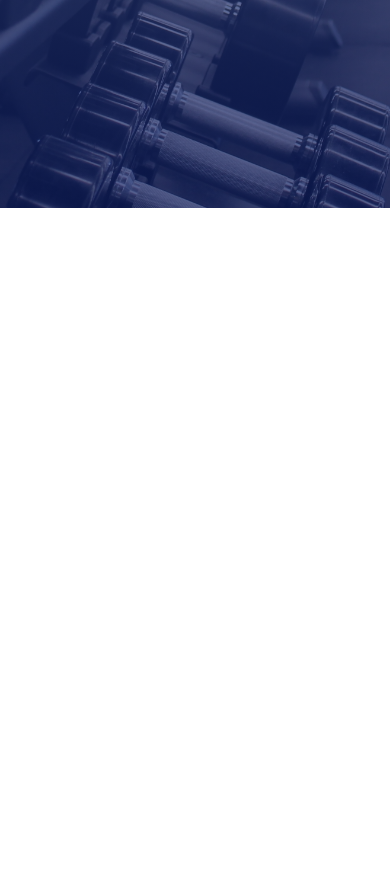
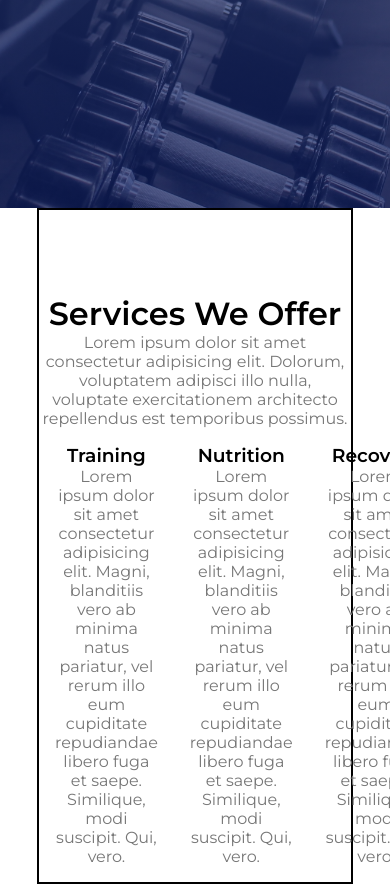
Before and after one commit to singhimat99/general-gym-website, a plain HTML site: page index.html in a window 390 px wide. Shown: the part 636-1520 px from the top of the page. Before the commit the page ends 916 px from the top, so only its background shows below. Drawn offline with Linux system fonts and the light colour scheme.

```diff
--- a/index.html
+++ b/index.html
@@ -46,5 +46,44 @@
         <a href="" class="action-btn">Visit Us</a>
       </div>
     </section>
+
+    <!-- course -->
+    <section class="services">
+      <h1>Services We Offer</h1>
+      <p>
+        Lorem ipsum dolor sit amet consectetur adipisicing elit. Dolorum,
+        voluptatem adipisci illo nulla, voluptate exercitationem architecto
+        repellendus est temporibus possimus.
+      </p>
+      <div class="row">
+        <div class="service-col">
+          <h3>Training</h3>
+          <p>
+            Lorem ipsum dolor sit amet consectetur adipisicing elit. Magni,
+            blanditiis vero ab minima natus pariatur, vel rerum illo eum
+            cupiditate repudiandae libero fuga et saepe. Similique, modi
+            suscipit. Qui, vero.
+          </p>
+        </div>
+        <div class="service-col">
+          <h3>Nutrition</h3>
+          <p>
+            Lorem ipsum dolor sit amet consectetur adipisicing elit. Magni,
+            blanditiis vero ab minima natus pariatur, vel rerum illo eum
+            cupiditate repudiandae libero fuga et saepe. Similique, modi
+            suscipit. Qui, vero.
+          </p>
+        </div>
+        <div class="service-col">
+          <h3>Recovery</h3>
+          <p>
+            Lorem ipsum dolor sit amet consectetur adipisicing elit. Magni,
+            blanditiis vero ab minima natus pariatur, vel rerum illo eum
+            cupiditate repudiandae libero fuga et saepe. Similique, modi
+            suscipit. Qui, vero.
+          </p>
+        </div>
+      </div>
+    </section>
   </body>
 </html>
--- a/style.css
+++ b/style.css
@@ -2,6 +2,10 @@
   margin: 0;
   padding: 0;
   font-family: "Montserrat", sans-serif;
+}
+:root {
+  --darker-blue: rgb(20, 45, 144);
+  --lighter-blue: lightskyblue;
 }
 /* background pic  */
 .header {
@@ -57,7 +61,7 @@ nav {
   content: "";
   width: 0%;
   height: 2px;
-  background: lightskyblue;
+  background: var(--lighter-blue);
   /* border-radius: 25%; */
   display: block;
   margin: auto;
@@ -117,14 +121,41 @@ nav {
   display: inline-block;
   color: white;
   background-color: transparent;
+  padding: 0.5rem 1rem;
   border: 1px solid white;
-  padding: 0.5rem 1rem;
+  font-size: 1.5rem;
 }
 .action-btn:hover {
-  color: black;
-  background-color: white;
+  border: 1px solid var(--lighter-blue);
+  color: var(--darker-blue);
+  background-color: var(--lighter-blue);
+}
+.services {
+  margin: auto;
+  width: 80%;
+  text-align: center;
+  padding-top: 10vh;
+  border: 2px solid black;
 }
 
+.services h1 {
+  font-size: 2rem;
+  font-weight: 600;
+}
+
+.services p {
+  font-size: 1rem;
+  color: #777;
+}
+
+.services .row {
+  display: flex;
+  flex-direction: row;
+}
+
+.services .row .service-col {
+  margin: 1rem;
+}
 /* responsive mobile  */
 @media (max-width: 700px) {
   .textbox h1 {
@@ -138,7 +169,7 @@ nav {
     display: block;
   }
   nav {
-    background: rgb(20, 45, 144);
+    background: var(--darker-blue);
     height: 30px;
   }
   .logo {
@@ -146,7 +177,7 @@ nav {
   }
   .nav-links {
     position: absolute;
-    background: rgb(20, 45, 144);
+    background: var(--darker-blue);
     height: 100vh;
     width: 50%;
     text-align: left;
@@ -158,6 +189,7 @@ nav {
   }
   .nav-links ul {
     flex-direction: column;
+    padding: 2rem;
   }
   .hamburger {
     display: flex;
@@ -166,4 +198,7 @@ nav {
     transform: translateX(0%);
     transition: transform 1s;
   }
+  .action-btn {
+    font-size: 3vw;
+  }
 }
```
